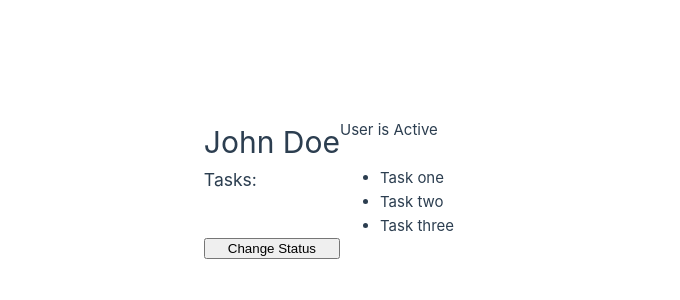
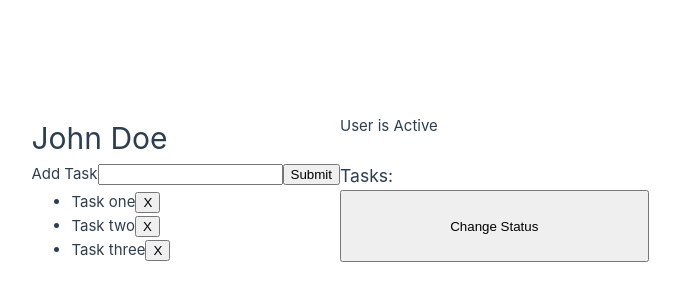
Before and after one commit to Caioohv/vue_jobs, a Vue app: page / in a window 1280 px wide. Shown: the part 212-512 px from the top of the page, without its empty margins (300-980 px from the left). Built offline with nearby package versions, Linux system fonts and the light colour scheme.

Commit message:
Add and delete tasks

```diff
--- a/src/App.vue
+++ b/src/App.vue
@@ -34,6 +34,7 @@
 const name = ref("John Doe");
 const status = ref("active");
 const tasks = ref(["Task one", "Task two", "Task three"]);
+const newTask = ref("");
 
 const toggleStatus = () => {
   if (status.value == `active`) status.value = `pending`;
@@ -41,6 +42,14 @@
   else status.value = `active`;
 };
 
+const addTask = () => {
+  if (newTask.value.trim()) tasks.value.push(newTask.value);
+  newTask.value = "";
+};
+
+const deleteTask = (id) => {
+  tasks.value.splice(id, 1)
+}
 </script>
 
 <template>
@@ -49,9 +58,20 @@
   <p v-else-if="status == 'pending'">User is pending</p>
   <p v-else>User is inactive</p>
 
+  <form @submit.prevent="addTask">
+    <label for="newTask">Add Task</label>
+    <input type="text" name="newTask" id="newTask" v-model="newTask" />
+    <button type="submit">Submit</button>
+  </form>
+
   <h3>Tasks:</h3>
   <ul>
-    <li v-for="task in tasks" :key="task">{{ task }}</li>
+    <li v-for="(task, index) in tasks" :key="task">
+      <span>
+        {{ task }}
+      </span>
+      <button @click="deleteTask(index)">X</button>
+    </li>
   </ul>
 
   <button v-on:click="toggleStatus">Change Status</button>
```
Lines whose indentation alone changed are shown as unchanged.
